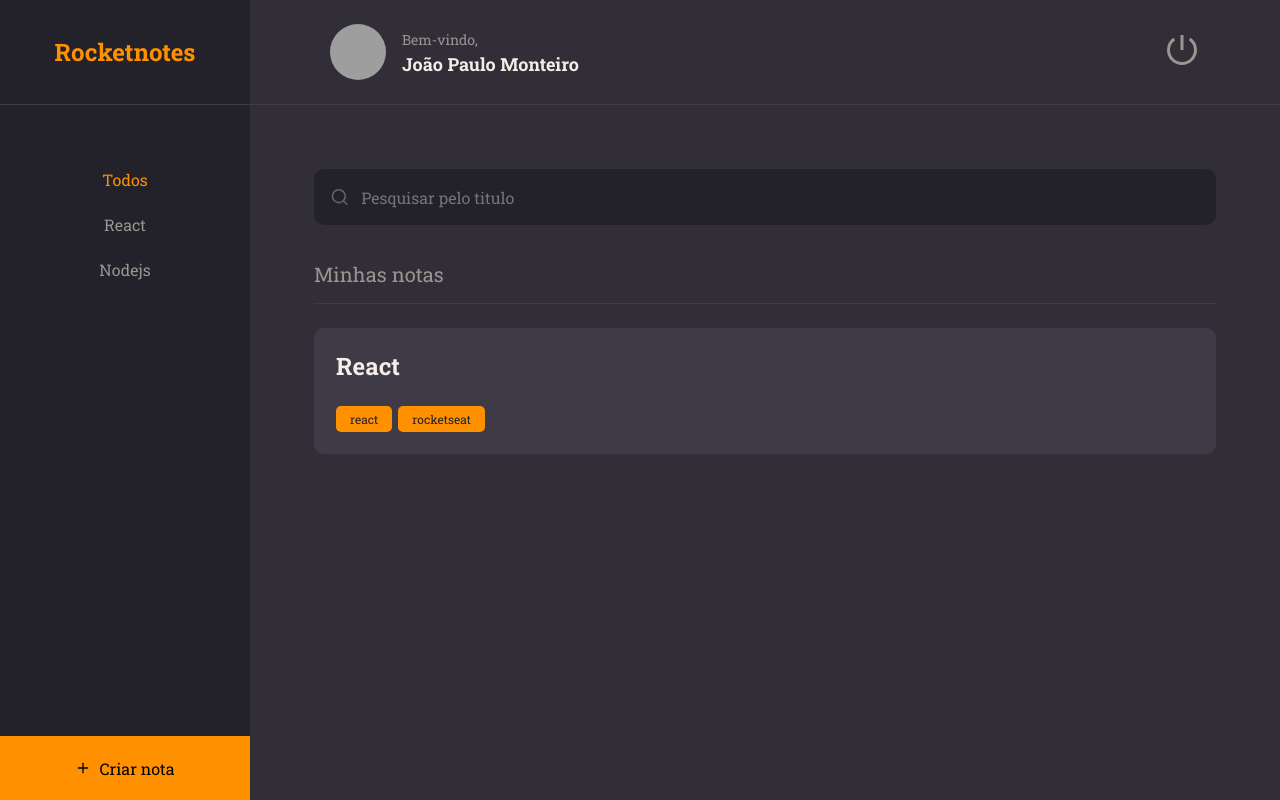
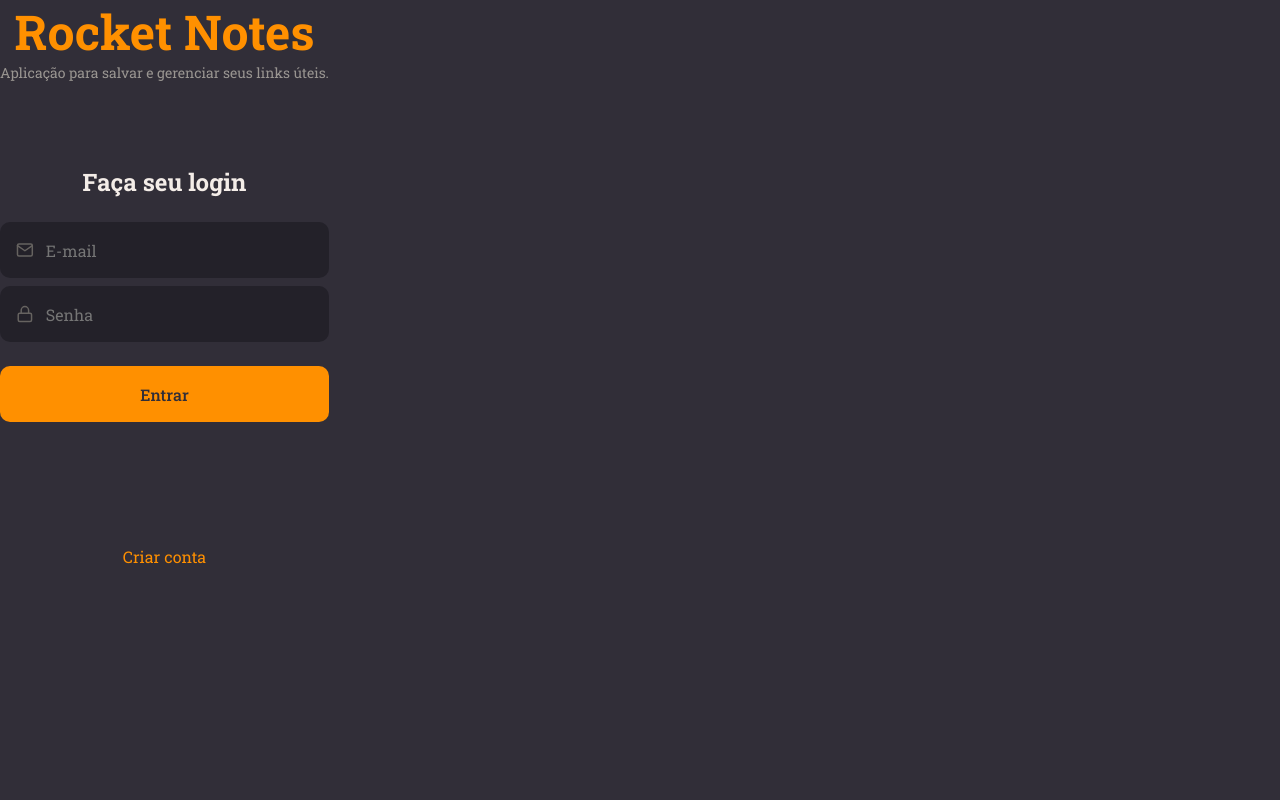
Before and after one commit to JMonteiroh/RocketNotes, a React (Vite) app: page / in a window 1280 px wide. Built offline with nearby package versions, Linux system fonts and the light colour scheme; grey boxes are pictures that could not be loaded.

Commit message:
created form for Sign In

```diff
--- a/src/main.jsx
+++ b/src/main.jsx
@@ -1,6 +1,6 @@
 import React from 'react';
 import ReactDOM from 'react-dom/client';
-import { Home } from './pages/Home';
+import { SignIn } from './pages/SignIn';
 import { ThemeProvider } from 'styled-components';
 import GlobalStyle from './styles/global';
 
@@ -10,7 +10,7 @@
   <React.StrictMode>
     <ThemeProvider theme={theme}>
       <GlobalStyle />
-      <Home />
+      <SignIn />
     </ThemeProvider>
   </React.StrictMode>,
 )
--- /dev/null
+++ b/src/pages/SignIn/index.jsx
@@ -0,0 +1,40 @@
+import { Input } from "../../components/Input";
+import { Button } from "../../components/Button";
+
+import { FiLogIn, FiMail, FiLock } from 'react-icons/fi'
+
+import { Container, Form } from "./styles";
+
+export function SignIn() {
+
+  return (
+    <Container>
+      <Form>
+        <h1>Rocket Notes</h1>
+        <p>Aplicação para salvar e gerenciar seus links úteis.</p>
+
+        <h2>Faça seu login</h2>
+
+        <Input
+        placeholder="E-mail"
+        type="text"
+        icon={FiMail}
+        />
+        <Input
+        placeholder="Senha"
+        type="password"
+        icon={FiLock}
+        />
+
+        <Button title="Entrar"/>
+
+        <a href="#">
+          Criar conta
+        </a>
+
+
+      </Form>
+    </Container>
+  );
+
+}
--- /dev/null
+++ b/src/pages/SignIn/styles.js
@@ -0,0 +1,44 @@
+import styled from "styled-components";
+
+export const Container = styled.div`
+  width: 100%;
+
+  display: flex;
+  align-items: stretch;
+`;
+
+export const Form = styled.form`
+  padding: 0;
+
+  display: flex;
+  flex-direction: column;
+  justify-content: center;
+  align-items: center;
+
+  text-align: center;
+
+  > h1 {
+    font-size: 48px;
+    color: ${({ theme }) => theme.COLORS.ORANGE};
+
+  }
+
+  > h2 {
+    font-size: 24px;
+    margin-top: 84px;
+    margin-bottom: 24px;
+
+  }
+
+  > p {
+    font-size: 14px;
+    color: ${({ theme }) => theme.COLORS.GRAY_100};
+  }
+
+  > a {
+    margin-top: 124px;
+    color: ${({ theme }) => theme.COLORS.ORANGE};
+
+  }
+
+`;
```
